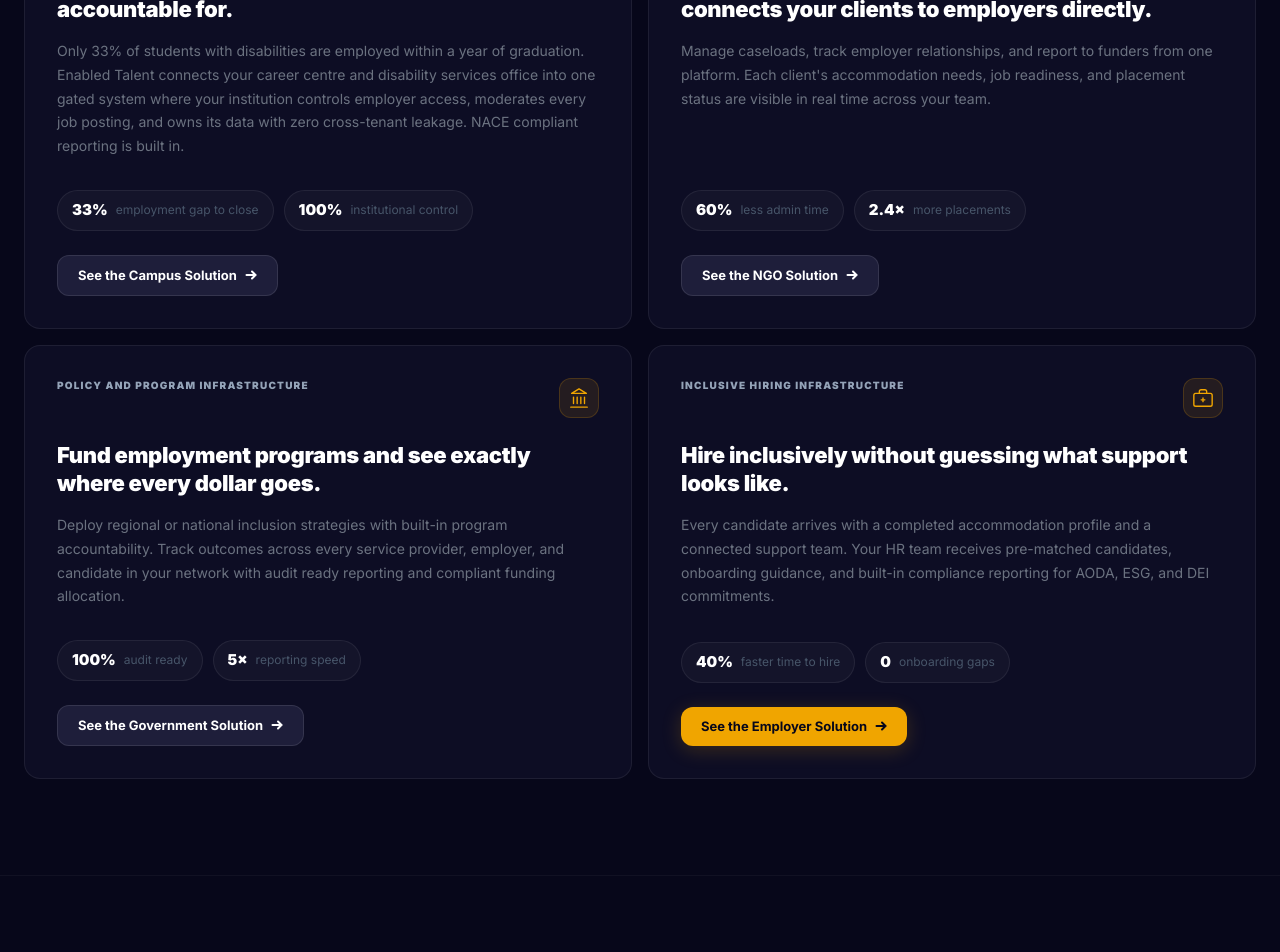
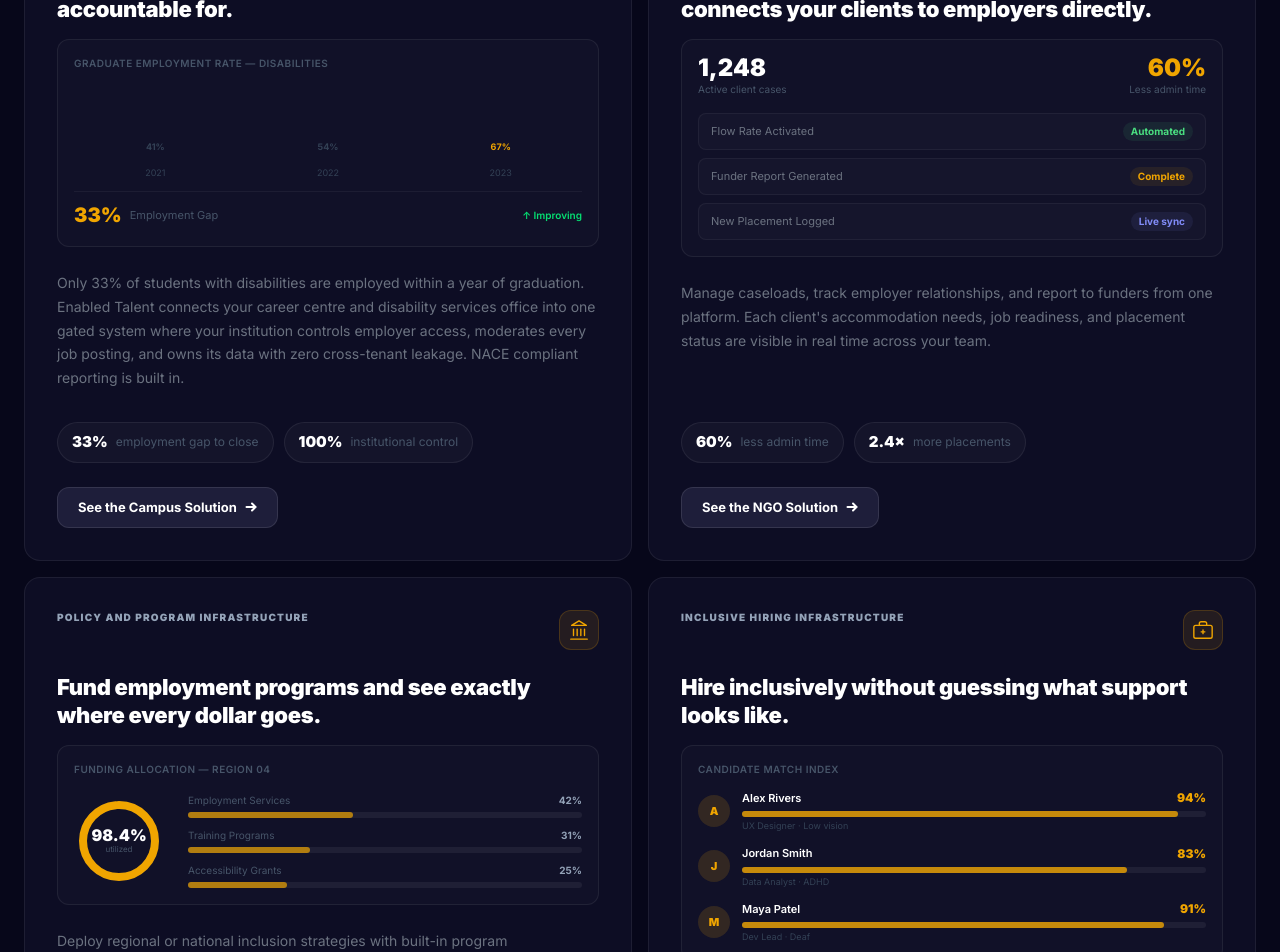
Before and after one commit to iamvk07/enabledtalent-landing, a Next.js app: page / in a window 1280 px wide. Shown: the part 1640-2592 px from the top of the page. Built offline with nearby package versions, Linux system fonts and the light colour scheme.

Commit message:
Add visual mockups to all 4 solution cards (bar chart, dashboard, donut chart, candidate match index)

```diff
--- a/components/Solutions.tsx
+++ b/components/Solutions.tsx
@@ -1,3 +1,147 @@
+function UniversitiesVisual() {
+  return (
+    <div className="rounded-xl border border-white/[0.07] p-4 mb-6" style={{ background: 'rgba(255,255,255,0.02)' }}>
+      <div className="text-[10px] text-[#475569] uppercase tracking-wider font-semibold mb-3">Graduate Employment Rate — Disabilities</div>
+      <div className="flex items-end gap-2.5 h-24 mb-3">
+        {[
+          { h: '42%', yr: '2021', val: '41%' },
+          { h: '56%', yr: '2022', val: '54%' },
+          { h: '100%', yr: '2023', val: '67%', active: true },
+        ].map(b => (
+          <div key={b.yr} className="flex-1 flex flex-col items-center gap-1.5">
+            <span className="text-[9px] font-bold" style={{ color: b.active ? '#f0a500' : '#334155' }}>{b.val}</span>
+            <div
+              className="w-full rounded-t-lg transition-all"
+              style={{
+                height: b.h,
+                background: b.active ? '#f0a500' : 'rgba(240,165,0,0.2)',
+              }}
+            />
+            <span className="text-[9px] text-[#334155]">{b.yr}</span>
+          </div>
+        ))}
+      </div>
+      <div className="flex items-center justify-between pt-2 border-t border-white/[0.05]">
+        <div className="flex items-center gap-2">
+          <span className="text-[20px] font-black text-[#f0a500]">33%</span>
+          <span className="text-[11px] text-[#475569]">Employment Gap</span>
+        </div>
+        <span className="text-[10px] text-green-400 font-semibold">↑ Improving</span>
+      </div>
+    </div>
+  )
+}
+
+function NGOsVisual() {
+  return (
+    <div className="rounded-xl border border-white/[0.07] p-4 mb-6" style={{ background: 'rgba(255,255,255,0.02)' }}>
+      <div className="flex items-center justify-between mb-4">
+        <div>
+          <div className="text-[24px] font-black text-white leading-none">1,248</div>
+          <div className="text-[10px] text-[#475569] mt-0.5">Active client cases</div>
+        </div>
+        <div className="text-right">
+          <div className="text-[24px] font-black text-[#f0a500] leading-none">60%</div>
+          <div className="text-[10px] text-[#475569] mt-0.5">Less admin time</div>
+        </div>
+      </div>
+      <div className="space-y-2">
+        {[
+          { name: 'Flow Rate Activated', status: 'Automated', color: '#4ade80' },
+          { name: 'Funder Report Generated', status: 'Complete', color: '#f0a500' },
+          { name: 'New Placement Logged', status: 'Live sync', color: '#818cf8' },
+        ].map(item => (
+          <div key={item.name} className="flex items-center justify-between px-3 py-2 rounded-lg border border-white/[0.05]" style={{ background: 'rgba(255,255,255,0.02)' }}>
+            <span className="text-[11px] text-[#6b7280]">{item.name}</span>
+            <span className="text-[10px] font-bold px-2 py-0.5 rounded-full" style={{ color: item.color, background: `${item.color}15` }}>{item.status}</span>
+          </div>
+        ))}
+      </div>
+    </div>
+  )
+}
+
+function GovernmentsVisual() {
+  const pct = 98.4
+  const r = 36
+  const circ = 2 * Math.PI * r
+  const dash = (pct / 100) * circ
+  return (
+    <div className="rounded-xl border border-white/[0.07] p-4 mb-6" style={{ background: 'rgba(255,255,255,0.02)' }}>
+      <div className="text-[10px] text-[#475569] uppercase tracking-wider font-semibold mb-4">Funding Allocation — Region 04</div>
+      <div className="flex items-center gap-6">
+        <div className="relative flex-shrink-0">
+          <svg width="90" height="90" viewBox="0 0 90 90">
+            <circle cx="45" cy="45" r={r} fill="none" stroke="rgba(255,255,255,0.06)" strokeWidth="8" />
+            <circle
+              cx="45" cy="45" r={r} fill="none"
+              stroke="#f0a500" strokeWidth="8"
+              strokeDasharray={`${dash} ${circ}`}
+              strokeLinecap="round"
+              transform="rotate(-90 45 45)"
+            />
+          </svg>
+          <div className="absolute inset-0 flex flex-col items-center justify-center">
+            <span className="text-[16px] font-black text-white leading-none">98.4%</span>
+            <span className="text-[8px] text-[#475569]">utilized</span>
+          </div>
+        </div>
+        <div className="flex-1 space-y-2.5">
+          {[
+            { label: 'Employment Services', pct: 42 },
+            { label: 'Training Programs', pct: 31 },
+            { label: 'Accessibility Grants', pct: 25 },
+          ].map(row => (
+            <div key={row.label}>
+              <div className="flex justify-between mb-1">
+                <span className="text-[10px] text-[#475569]">{row.label}</span>
+                <span className="text-[10px] font-bold text-[#94a3b8]">{row.pct}%</span>
+              </div>
+              <div className="h-1.5 rounded-full" style={{ background: 'rgba(255,255,255,0.06)' }}>
+                <div className="h-full rounded-full bg-[#f0a500]" style={{ width: `${row.pct}%`, opacity: 0.7 }} />
+              </div>
+            </div>
+          ))}
+        </div>
+      </div>
+    </div>
+  )
+}
+
+function EmployersVisual() {
+  return (
+    <div className="rounded-xl border border-white/[0.07] p-4 mb-6" style={{ background: 'rgba(255,255,255,0.02)' }}>
+      <div className="text-[10px] text-[#475569] uppercase tracking-wider font-semibold mb-3">Candidate Match Index</div>
+      <div className="space-y-3">
+        {[
+          { init: 'A', name: 'Alex Rivers', role: 'UX Designer · Low vision', score: 94, bar: '94%' },
+          { init: 'J', name: 'Jordan Smith', role: 'Data Analyst · ADHD', score: 83, bar: '83%' },
+          { init: 'M', name: 'Maya Patel', role: 'Dev Lead · Deaf', score: 91, bar: '91%' },
+        ].map(c => (
+          <div key={c.name} className="flex items-center gap-3">
+            <div
+              className="w-8 h-8 rounded-full flex items-center justify-center text-[11px] font-black flex-shrink-0"
+              style={{ background: 'rgba(240,165,0,0.15)', color: '#f0a500' }}
+            >
+              {c.init}
+            </div>
+            <div className="flex-1 min-w-0">
+              <div className="flex items-center justify-between mb-1">
+                <span className="text-[11px] font-semibold text-white">{c.name}</span>
+                <span className="text-[12px] font-black text-[#f0a500]">{c.score}%</span>
+              </div>
+              <div className="h-1.5 rounded-full" style={{ background: 'rgba(255,255,255,0.06)' }}>
+                <div className="h-full rounded-full bg-[#f0a500]" style={{ width: c.bar, opacity: 0.8 }} />
+              </div>
+              <div className="text-[9px] text-[#334155] mt-0.5">{c.role}</div>
+            </div>
+          </div>
+        ))}
+      </div>
+    </div>
+  )
+}
+
 const CARDS = [
   {
     id: 'universities',
@@ -8,6 +152,7 @@ const CARDS = [
         <path d="M6 12v5c3 3 9 3 12 0v-5" />
       </svg>
     ),
+    visual: <UniversitiesVisual />,
     headline: 'Close the employment gap your campus is already accountable for.',
     body: 'Only 33% of students with disabilities are employed within a year of graduation. Enabled Talent connects your career centre and disability services office into one gated system where your institution controls employer access, moderates every job posting, and owns its data with zero cross-tenant leakage. NACE compliant reporting is built in.',
     stats: [
@@ -27,6 +172,7 @@ const CARDS = [
         <path d="M23 21v-2a4 4 0 0 0-3-3.87M16 3.13a4 4 0 0 1 0 7.75" />
       </svg>
     ),
+    visual: <NGOsVisual />,
     headline: 'Replace spreadsheets with a system that connects your clients to employers directly.',
     body: 'Manage caseloads, track employer relationships, and report to funders from one platform. Each client\'s accommodation needs, job readiness, and placement status are visible in real time across your team.',
     stats: [
@@ -49,6 +195,7 @@ const CARDS = [
         <polygon points="12 2 20 7 4 7" />
       </svg>
     ),
+    visual: <GovernmentsVisual />,
     headline: 'Fund employment programs and see exactly where every dollar goes.',
     body: 'Deploy regional or national inclusion strategies with built-in program accountability. Track outcomes across every service provider, employer, and candidate in your network with audit ready reporting and compliant funding allocation.',
     stats: [
@@ -69,6 +216,7 @@ const CARDS = [
         <line x1="10" y1="14" x2="14" y2="14" />
       </svg>
     ),
+    visual: <EmployersVisual />,
     headline: 'Hire inclusively without guessing what support looks like.',
     body: 'Every candidate arrives with a completed accommodation profile and a connected support team. Your HR team receives pre-matched candidates, onboarding guidance, and built-in compliance reporting for AODA, ESG, and DEI commitments.',
     stats: [
@@ -112,10 +260,7 @@ export default function Solutions() {
             >
               {/* Category tag + icon row */}
               <div className="flex items-start justify-between mb-6">
-                <span
-                  className="text-[10px] font-black tracking-[0.14em] uppercase text-[#94a3b8]"
-                  style={{ letterSpacing: '0.12em' }}
-                >
+                <span className="text-[10px] font-black tracking-[0.12em] uppercase text-[#94a3b8]">
                   {card.category}
                 </span>
                 <div
@@ -130,6 +275,9 @@ export default function Solutions() {
               <h3 className="text-xl sm:text-[22px] font-black text-white leading-tight mb-4" style={{ letterSpacing: '-0.015em' }}>
                 {card.headline}
               </h3>
+
+              {/* Visual mockup */}
+              {card.visual}
 
               {/* Body */}
               <p className="text-[14px] text-[#6b7280] leading-[1.7] mb-8 flex-1">
```
